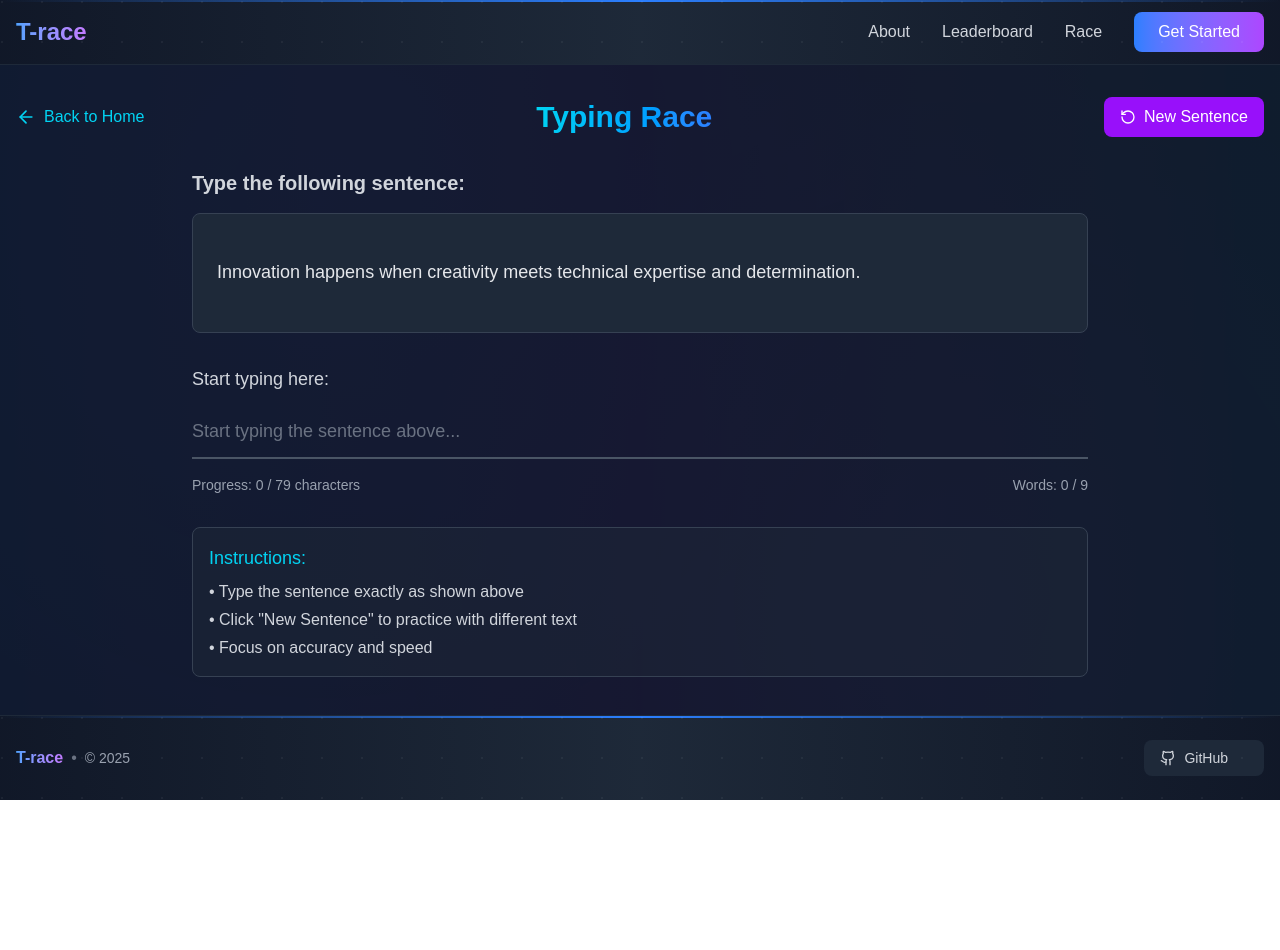
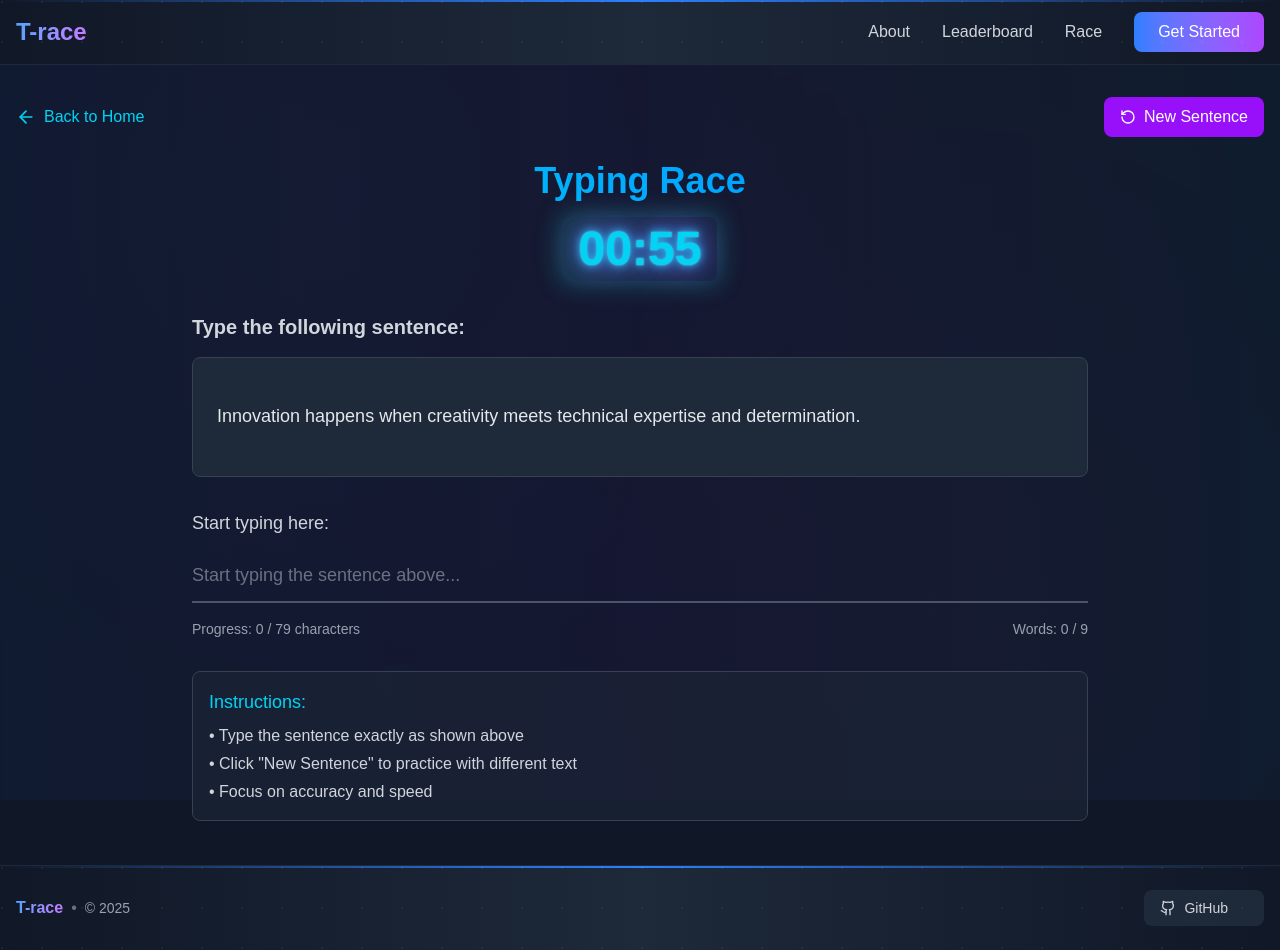
Before and after one commit to Ankit-raj-11/T-race, a Next.js app: page /race in a window 1280 px wide. Before the commit the page ends 800 px from the top, so only its background shows below. Built offline with nearby package versions, Linux system fonts and the light colour scheme.

Commit message:
feat:added timer in type race

```diff
--- /dev/null
+++ b/src/components/Timer.js
@@ -0,0 +1,61 @@
+import React, { useEffect, useState, useRef } from "react";
+
+function formatTime(seconds) {
+  const m = Math.floor(seconds / 60).toString().padStart(2, "0");
+  const s = (seconds % 60).toString().padStart(2, "0");
+  return `${m}:${s}`;
+}
+
+export default function Timer({ duration, onFinish }) {
+  const [time, setTime] = useState(duration ?? 0);
+  const [active, setActive] = useState(true);
+  const intervalRef = useRef(null);
+
+  useEffect(() => {
+    if (!active) return;
+    intervalRef.current = setInterval(() => {
+      setTime((prev) => {
+        if (duration !== undefined) {
+          // Countdown mode
+          if (prev > 0) return prev - 1;
+          clearInterval(intervalRef.current);
+          setActive(false);
+          if (onFinish) onFinish();
+          return 0;
+        } else {
+          // Elapsed mode
+          return prev + 1;
+        }
+      });
+    }, 1000);
+    return () => clearInterval(intervalRef.current);
+  }, [active, duration, onFinish]);
+
+  // Reset timer if duration changes
+  useEffect(() => {
+    if (duration !== undefined) {
+      setTime(duration);
+      setActive(true);
+    }
+  }, [duration]);
+
+  return (
+    <div className="w-full flex justify-center mb-4">
+      <span
+        className="text-3xl md:text-5xl font-bold text-cyan-400 neon-timer px-4 py-2 rounded-lg"
+        style={{
+          textShadow:
+            "0 0 8px #22d3ee, 0 0 16px #2563eb, 0 0 32px #a78bfa, 0 0 2px #fff"
+        }}
+      >
+        {formatTime(time)}
+      </span>
+      <style jsx>{`
+        .neon-timer {
+          background: linear-gradient(90deg, rgba(34,211,238,0.15) 0%, rgba(59,130,246,0.10) 100%);
+          box-shadow: 0 0 24px 4px #22d3ee44;
+        }
+      `}</style>
+    </div>
+  );
+}
--- a/src/pages/race.js
+++ b/src/pages/race.js
@@ -1,11 +1,13 @@
 import { useState, useEffect } from 'react';
 import { ArrowLeft, RotateCcw } from 'lucide-react';
 import Link from 'next/link';
+import Timer from '../components/Timer';
 
 export default function Race() {
   const [sentence, setSentence] = useState('');
   const [userInput, setUserInput] = useState('');
   const [loading, setLoading] = useState(true);
+  const [timerKey, setTimerKey] = useState(0);
 
   // Fetch random sentence on component mount
   useEffect(() => {
@@ -19,6 +21,7 @@ export default function Race() {
       const data = await response.json();
       setSentence(data.sentence);
       setUserInput(''); // Reset input when new sentence loads
+      setTimerKey(prev => prev + 1); // Reset timer by changing key
     } catch (error) {
       console.error('Failed to fetch sentence:', error);
       setSentence('Failed to load sentence. Please try again.');
@@ -36,9 +39,9 @@ export default function Race() {
   };
 
   return (
-    <div className="bg-gray-900 text-white">
+    <div className="min-h-screen bg-gray-900 text-white relative">
       {/* Background Pattern */}
-      <div className="absolute inset-0 opacity-20">
+      <div className="fixed inset-0 opacity-20 pointer-events-none">
         <div className="absolute inset-0 bg-gradient-to-r from-blue-600/20 via-purple-600/20 to-cyan-600/20"></div>
         <div className="absolute inset-0" style={{
           backgroundImage: 'radial-gradient(circle at 25% 25%, rgba(59, 130, 246, 0.1) 0%, transparent 50%), radial-gradient(circle at 75% 75%, rgba(147, 51, 234, 0.1) 0%, transparent 50%)'
@@ -46,15 +49,12 @@ export default function Race() {
       </div>
 
       <div className="relative z-10 container mx-auto px-4 py-8">
-          {/* Page Header */}
-          <div className="flex items-center justify-between mb-8">
+        {/* Top Navigation Bar */}
+        <div className="flex items-center justify-between mb-6">
           <Link href="/" className="flex items-center gap-2 text-cyan-400 hover:text-cyan-300 transition-colors">
             <ArrowLeft size={20} />
             <span>Back to Home</span>
           </Link>
-            <h1 className="text-3xl font-bold bg-gradient-to-r from-cyan-400 to-blue-500 bg-clip-text text-transparent">
-              Typing Race
-            </h1>
           <button
             onClick={handleNewSentence}
             className="flex items-center gap-2 px-4 py-2 bg-purple-600 hover:bg-purple-700 rounded-lg transition-colors"
@@ -63,6 +63,15 @@ export default function Race() {
             <RotateCcw size={16} />
             New Sentence
           </button>
+        </div>
+
+        {/* Title and Timer - Centered */}
+        <div className="text-center mb-8">
+          <h1 className="text-3xl md:text-4xl font-bold bg-gradient-to-r from-cyan-400 to-blue-500 bg-clip-text text-transparent mb-4">
+            Typing Race
+          </h1>
+          {/* Timer below title */}
+          <Timer key={timerKey} duration={60} onFinish={handleNewSentence} />
         </div>
 
         {/* Main Content */}
```
Lines whose indentation alone changed are shown as unchanged.
